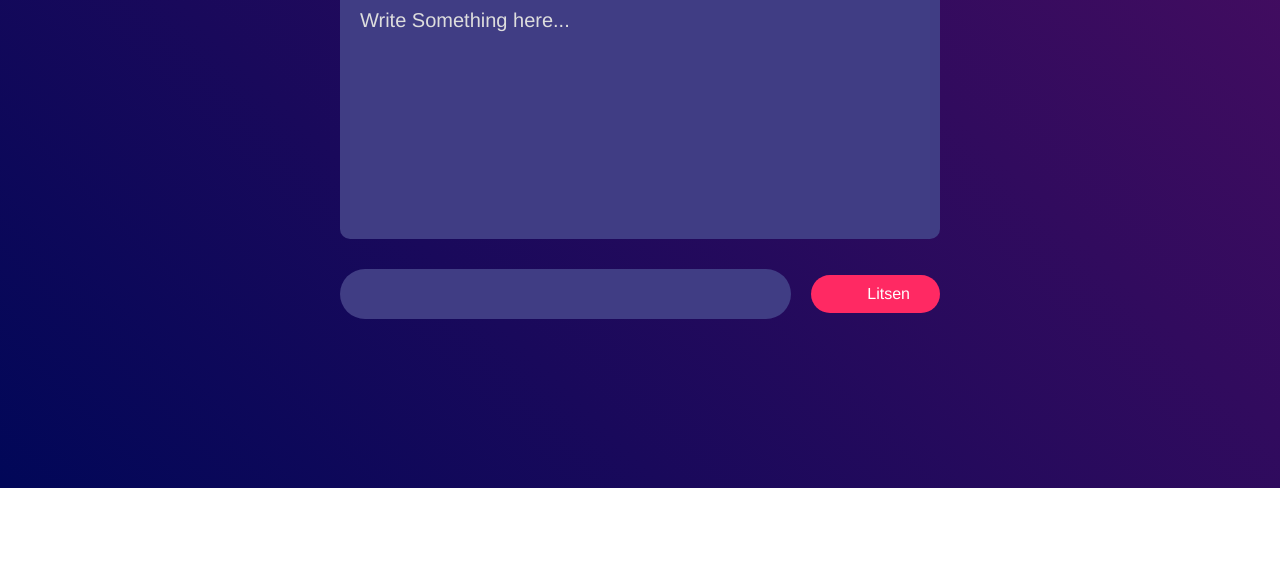
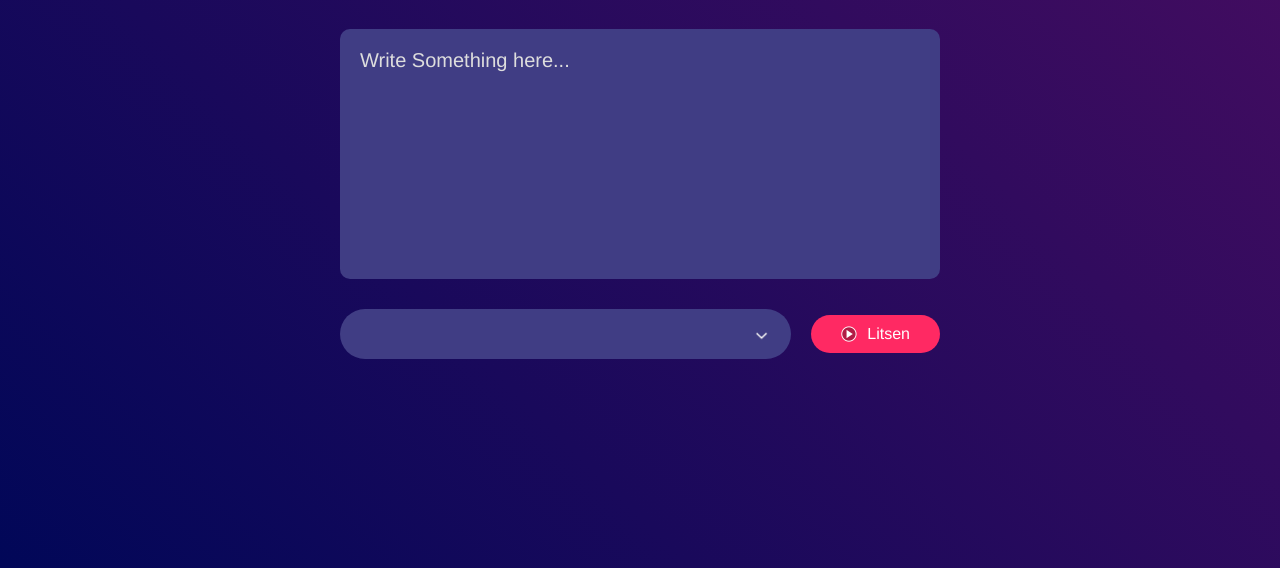
Before and after one commit to jaydip-codex/TEXT-TO-SPEECH, a plain HTML site: page index.html in a window 1280 px wide. Shown: the part 232-800 px from the top of the page. Drawn offline with Linux system fonts and the light colour scheme.

Commit message:
1s update
index.html and style.css updated

```diff
--- a/index.html
+++ b/index.html
@@ -15,7 +15,7 @@
 
         <div class="row">
             <select name="" id=""></select>
-            <button><img src="images/play.png" alt="">Litsen</button>
+            <button><img src="play.png" alt="">Litsen</button>
         </div>
     </div>
 
--- a/style.css
+++ b/style.css
@@ -18,7 +18,7 @@
 /* ----HERO SECTION STYLE--- */
 .hero{
     width: 100%;
-    min-height: 90vh;
+    min-height: 100vh;
     background: var(--primary-gradient);
     display: flex;
     align-items: center;
@@ -93,7 +93,7 @@ select{
     border: 0;
     border-radius: 35px;
     appearance: none;
-    background-image: url(images/DropDown.png);
+    background-image: url(DropDown.png);
     background-repeat: no-repeat;
     background-size: 15px;
     background-position-x: 95% ;
```
